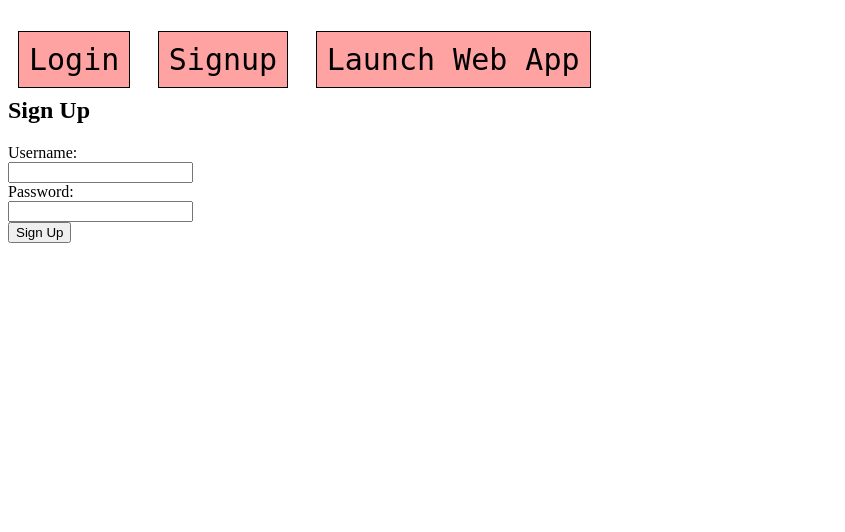
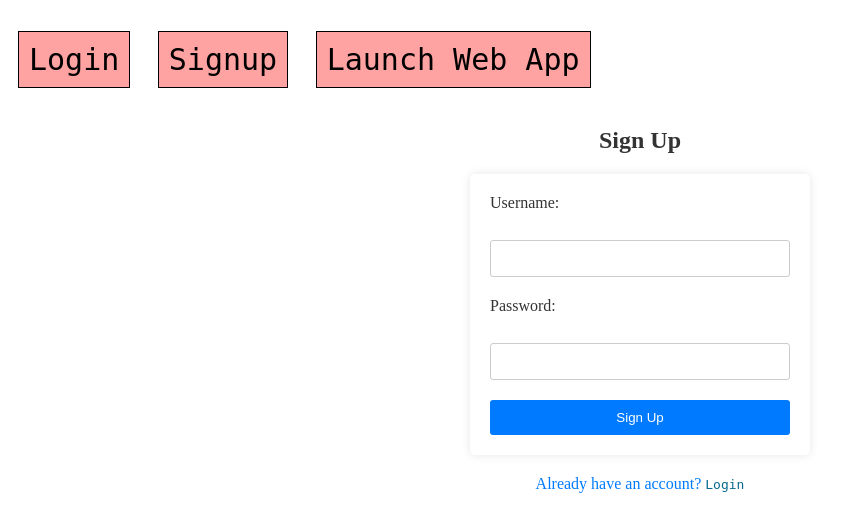
Before and after one commit to gitipedras/Aurora-Chat, a Flask app: page /signup in a window 1280 px wide. Shown: the top 532 px of the page, without its empty margins (0-845 px from the left). Run offline with Flask 3, Linux system fonts and the light colour scheme.

Commit message:
v3.0.2 -> Update style on login and signup page

```diff
--- a/templates/signup.html
+++ b/templates/signup.html
@@ -3,8 +3,6 @@
 <head>
     <title>Sign Up</title>
 </head>
-
-
         <style>
         code {
   background-color: #eee;
@@ -54,6 +52,51 @@
 .featured p {
     font-size: 30px;
 }
+        h2 {
+            color: #333;
+            text-align: center;
+            margin-top: 50px;
+        }
+        form {
+            max-width: 300px;
+            margin: 0 auto;
+            background-color: #fff;
+            padding: 20px;
+            border-radius: 5px;
+            box-shadow: 0 0 10px rgba(0, 0, 0, 0.1);
+        }
+        label {
+            display: block;
+            margin-bottom: 10px;
+            color: #333;
+        }
+        input[type="text"],
+        input[type="password"] {
+            width: 100%;
+            padding: 10px;
+            margin-bottom: 20px;
+            border: 1px solid #ccc;
+            border-radius: 3px;
+            box-sizing: border-box;
+        }
+        input[type="submit"] {
+            width: 100%;
+            padding: 10px;
+            background-color: #007bff;
+            color: #fff;
+            border: none;
+            border-radius: 3px;
+            cursor: pointer;
+            transition: background-color 0.3s;
+        }
+        input[type="submit"]:hover {
+            background-color: #0056b3;
+        }
+        .message {
+            margin-top: 20px;
+            text-align: center;
+            color: #007bff;
+        }
 
     </style>
 <body>
@@ -71,5 +114,9 @@
         <input type="password" id="password" name="password" required><br>
         <input type="submit" value="Sign Up">
     </form>
+
+     <div class="message">
+        <p>Already have an account? <a href="/login">Login</a></p>
+    </div>
 </body>
 </html>
```
Also changed, not shown: templates/login.html (+78 -2 lines), 2 other files.
